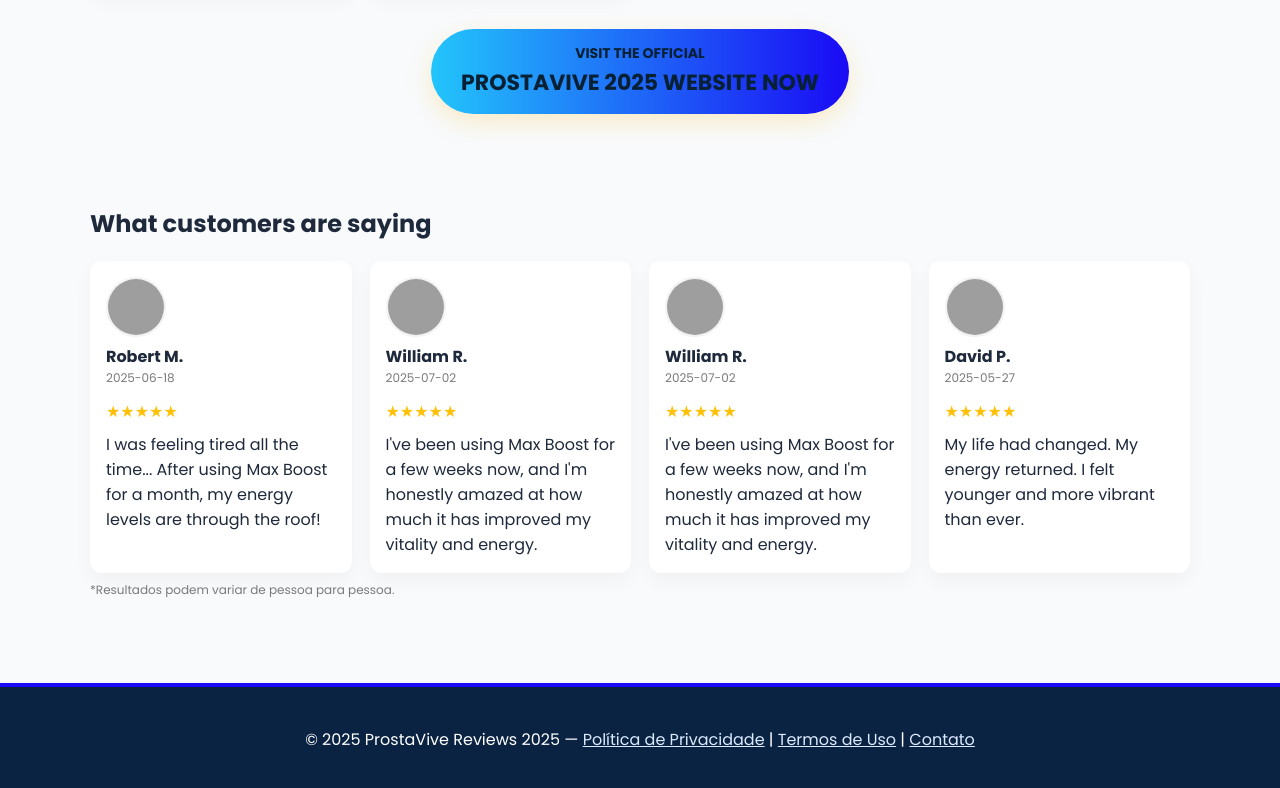
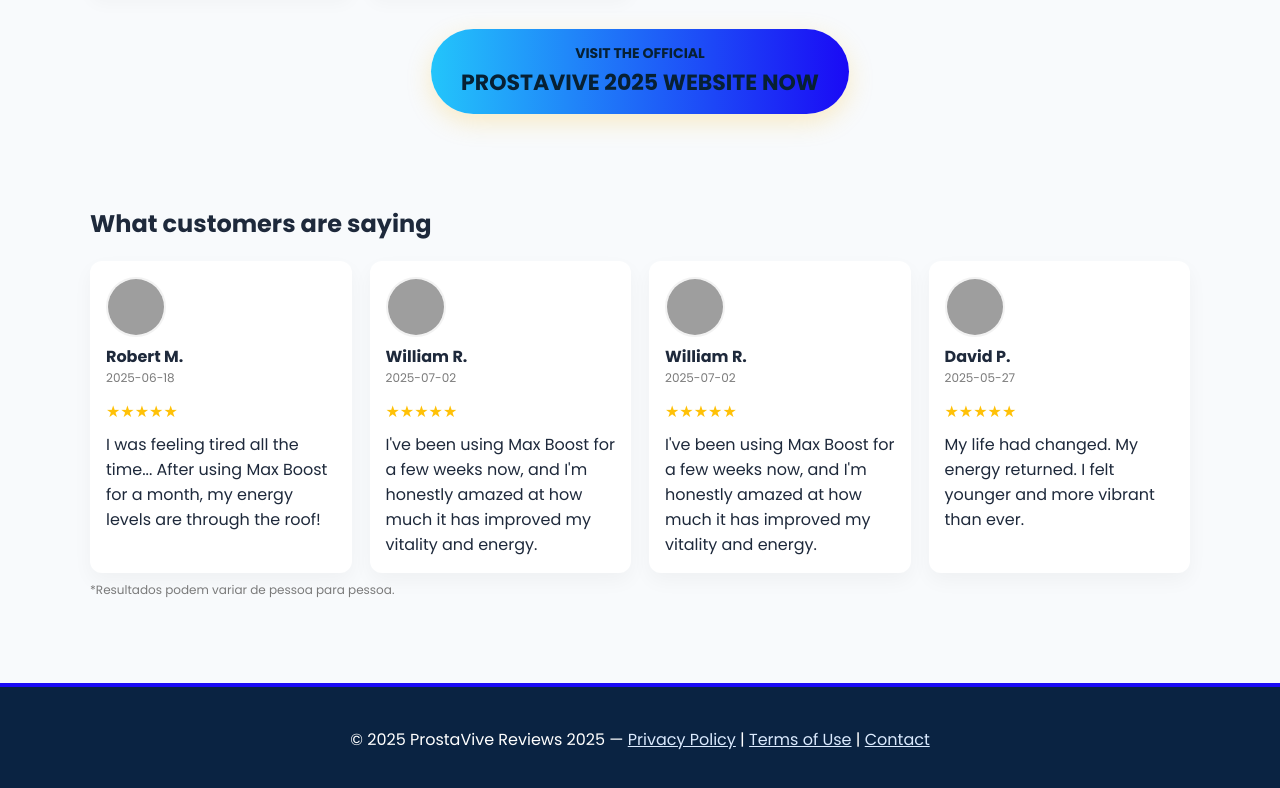
Before and after one commit to dominio3003-source/officialstore.two, a plain HTML site: page index.html in a window 1280 px wide. Shown: the part 3452-4240 px from the top of the page. Drawn offline with Linux system fonts and the light colour scheme; grey boxes are pictures that could not be loaded.

Commit message:
Update index.html

```diff
--- a/index.html
+++ b/index.html
@@ -179,10 +179,10 @@
 
   <footer>
     <p>© 2025 ProstaVive Reviews 2025 —
-      <a href="privacy/privacy.html">Política de Privacidade</a> |
-      <a href="terms.html">Termos de Uso</a> |
+      <a href="privacy/privacy.html">Privacy Policy</a> |
+      <a href="terms.html">Terms of Use</a> |
       <!-- NOVO LINK: Contact no HTML exportado -->
-      <a href="contact.html">Contato</a>
+      <a href="contact.html">Contact</a>
     </p>
   </footer>
 </body>
```
